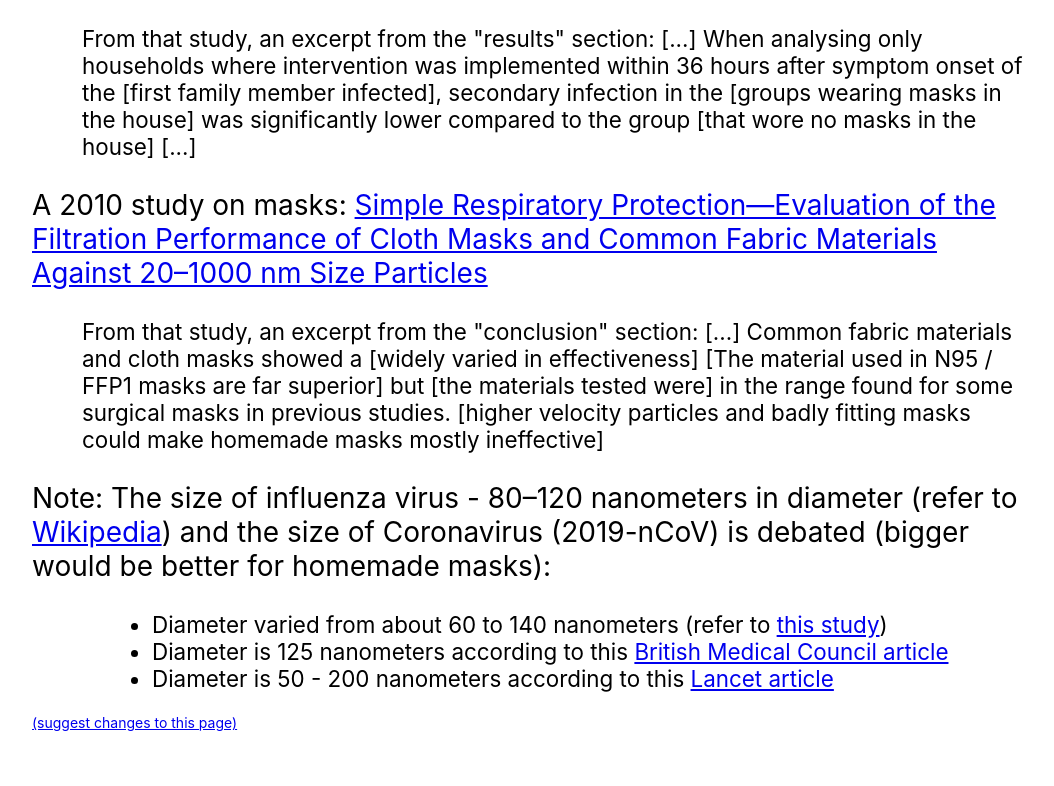
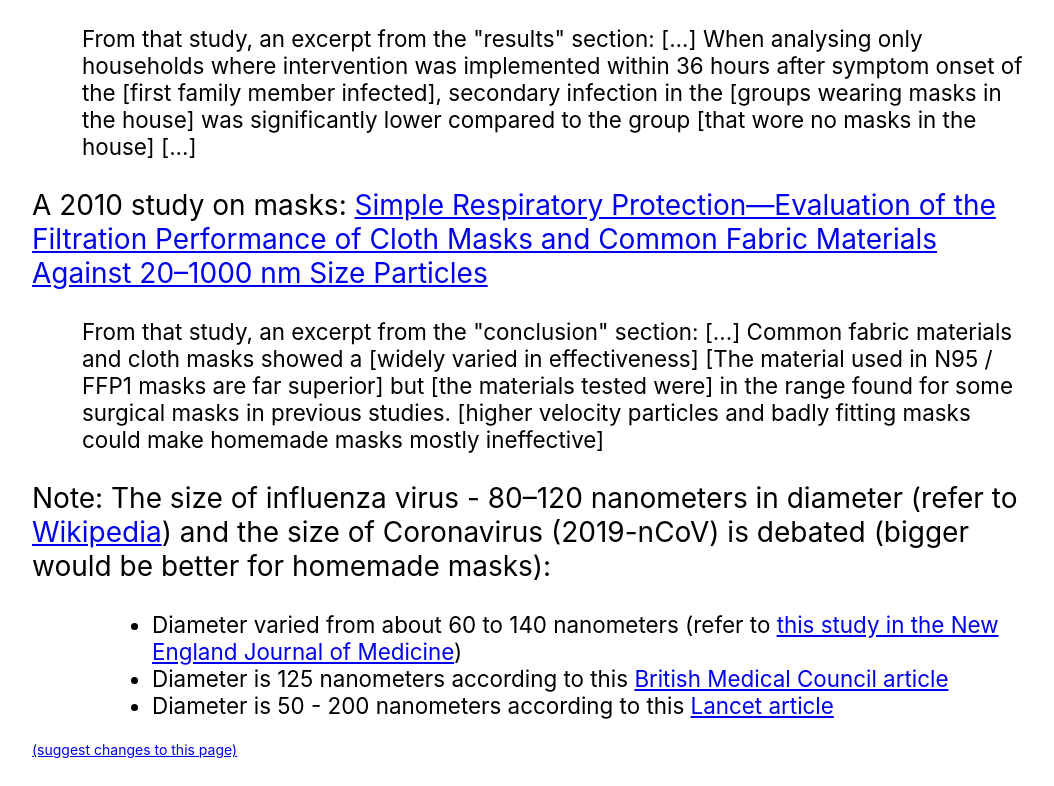
Before and after one commit to cv-masks/cv-masks.github.io, a plain HTML site: page index.html in a window 1280 px wide. Shown: the part 1081-1867 px from the top of the page, without its empty margins (108-1162 px from the left). Before the commit the page ends 1840 px from the top, so only its background shows below. Drawn offline with Linux system fonts and the light colour scheme.

Commit message:
Update index.html

```diff
--- a/index.html
+++ b/index.html
@@ -79,10 +79,10 @@
 	and the size of Coronavirus (2019-nCoV) is debated (bigger would be better for homemade masks):</p>
 
 <ul style="margin-left:8%; font-size: 80%">
-	<li>Diameter varied from about 60 to 140 nanometers (refer to <a href="https://www.nejm.org/doi/full/10.1056/NEJMoa2001017">this study</a>)</li>
+	<li>Diameter varied from about 60 to 140 nanometers (refer to <a href="https://www.nejm.org/doi/full/10.1056/NEJMoa2001017">this study in the New England Journal of Medicine</a>)</li>
 	<li>Diameter is 125 nanometers according to this <a href="https://bmcmedicine.biomedcentral.com/track/pdf/10.1186/s12916-020-01533-w">British Medical Council article</a></li>
 	<li>Diameter is 50 - 200 nanometers according to this <a href="https://www.thelancet.com/journals/lancet/article/PIIS0140-6736(20)30211-7/fulltext">Lancet article</a></li>
-</ul>
+	</ul>
 
 <p style="font-size: 50%"><a href="https://github.com/cv-masks/cv-masks.github.io/blob/master/index.html">(suggest changes to this page)</a></p>
 </body>
```
